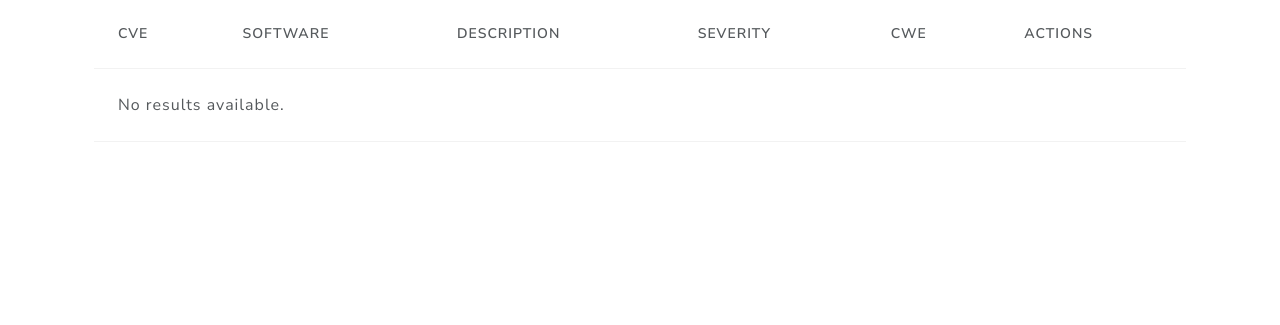
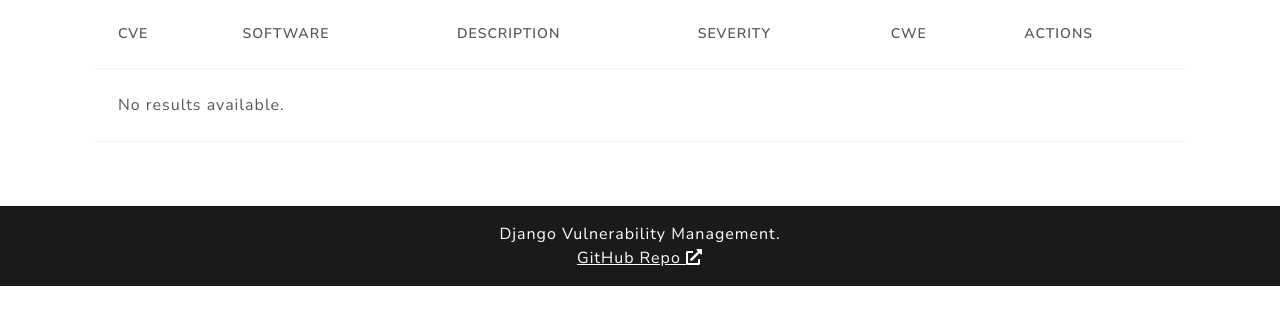
Before and after one commit to jorgesoft/django-vulns, a Django app: page /vulnerabilities/ in a window 1280 px wide. Shown: the part 286-611 px from the top of the page. Run offline with Django 5.2, Linux system fonts and the light colour scheme; data that the repository does not hold is empty; some libraries are stand-ins or nearby versions.

Commit message:
html added base footer and icon for new tab in the vulnerabiliites list template

```diff
--- a/dashboard/templates/dashboard/vulnerability/list.html
+++ b/dashboard/templates/dashboard/vulnerability/list.html
@@ -31,7 +31,7 @@
         <tbody>
             {% for vulnerability in vulnerabilities %}
             <tr>
-                <td><a href="https://nvd.nist.gov/vuln/detail/{{ vulnerability.cve }}" target=”_blank”>{{ vulnerability.cve }}</a></td>
+                <td><a href="https://nvd.nist.gov/vuln/detail/{{ vulnerability.cve }}" target=”_blank”>{{ vulnerability.cve }} <i class="fas fa-external-link-alt"></a></td>
                 <td>{{ vulnerability.software }}</td>
                 <td>{{ vulnerability.description }}</td>
                 <td>{{ vulnerability.severity }}</td>
--- a/templates/base.html
+++ b/templates/base.html
@@ -57,6 +57,19 @@
         {% endblock content %}
     </div>
 
+    <!-- Footer -->
+    <footer class="bg-primary text-white mt-5">
+        <div class="container py-3">
+            <div class="row">
+                <div class="col-12 text-center">
+                    <!-- Footer Content -->
+                    <p class="mb-0"> Django Vulnerability Management.</p>
+                    <a class="mb-0 text-white" href="https://github.com/jorgesoft/django-vulns" target="_blank">GitHub Repo <i class="fas fa-external-link-alt"></i></a>
+                </div>
+            </div>
+        </div>
+    </footer>
+
     <!-- Optional JavaScript -->
     <!-- jQuery first, then Popper.js, then Bootstrap JS -->
     <script src="https://code.jquery.com/jquery-3.3.1.slim.min.js"></script>
```
